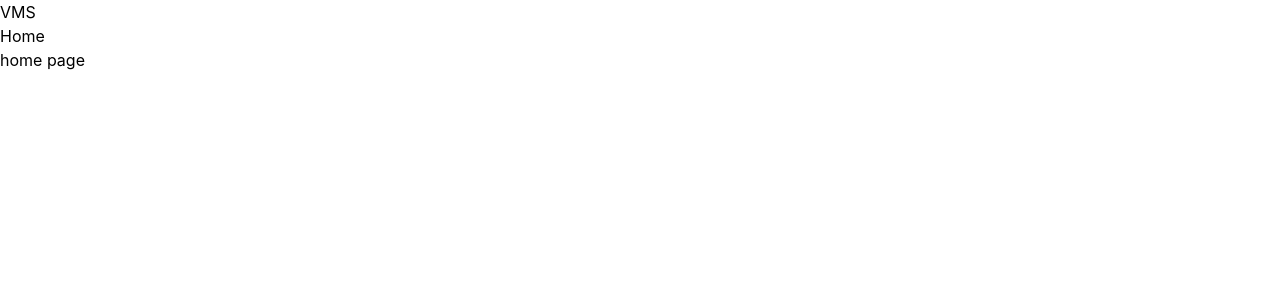
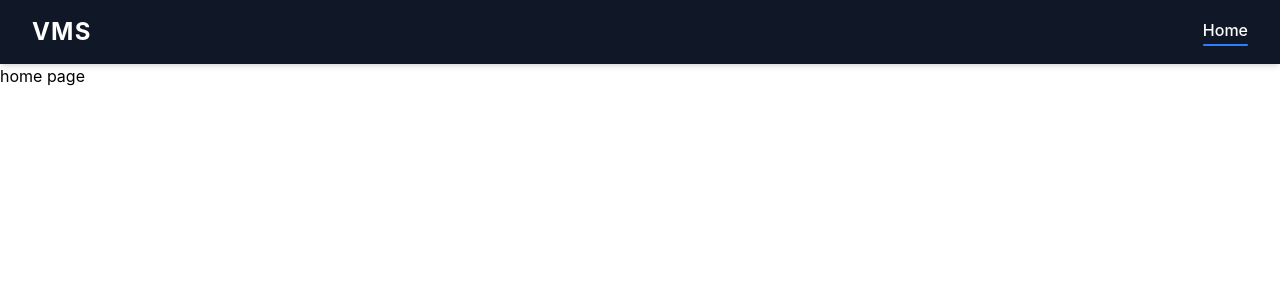
Before and after one commit to Fintech-innovation-hub/wms-fintech-app, a React (Vite) app: page / in a window 1280 px wide. Shown: the top 300 px of the page. Built offline with nearby package versions, Linux system fonts and the light colour scheme.

Commit message:
header ozgardi

```diff
--- a/src/components/Header.tsx
+++ b/src/components/Header.tsx
@@ -2,13 +2,28 @@ import { NavLink } from "react-router";
 
 function Header() {
   return (
-    <header className="header">
-      <NavLink to="/" className="header__logo">
+    <header className="flex items-center justify-between px-8 py-4 bg-gray-900 text-white shadow-md">
+      {/* Логотип */}
+      <NavLink
+        to="/"
+        className="text-2xl font-bold tracking-wider hover:opacity-80 transition-opacity"
+      >
         VMS
       </NavLink>
 
-      <nav className="header__nav">
-        <NavLink to="/" end className="header__link">
+      {/* Навигация */}
+      <nav className="flex items-center gap-6">
+        <NavLink
+          to="/"
+          end
+          className={({ isActive }) =>
+            `text-base font-medium transition-colors relative pb-1 ${
+              isActive
+                ? "text-white after:absolute after:bottom-0 after:left-0 after:w-full after:h-0.5 after:bg-blue-500 after:rounded"
+                : "text-gray-400 hover:text-white"
+            }`
+          }
+        >
           Home
         </NavLink>
       </nav>
```
